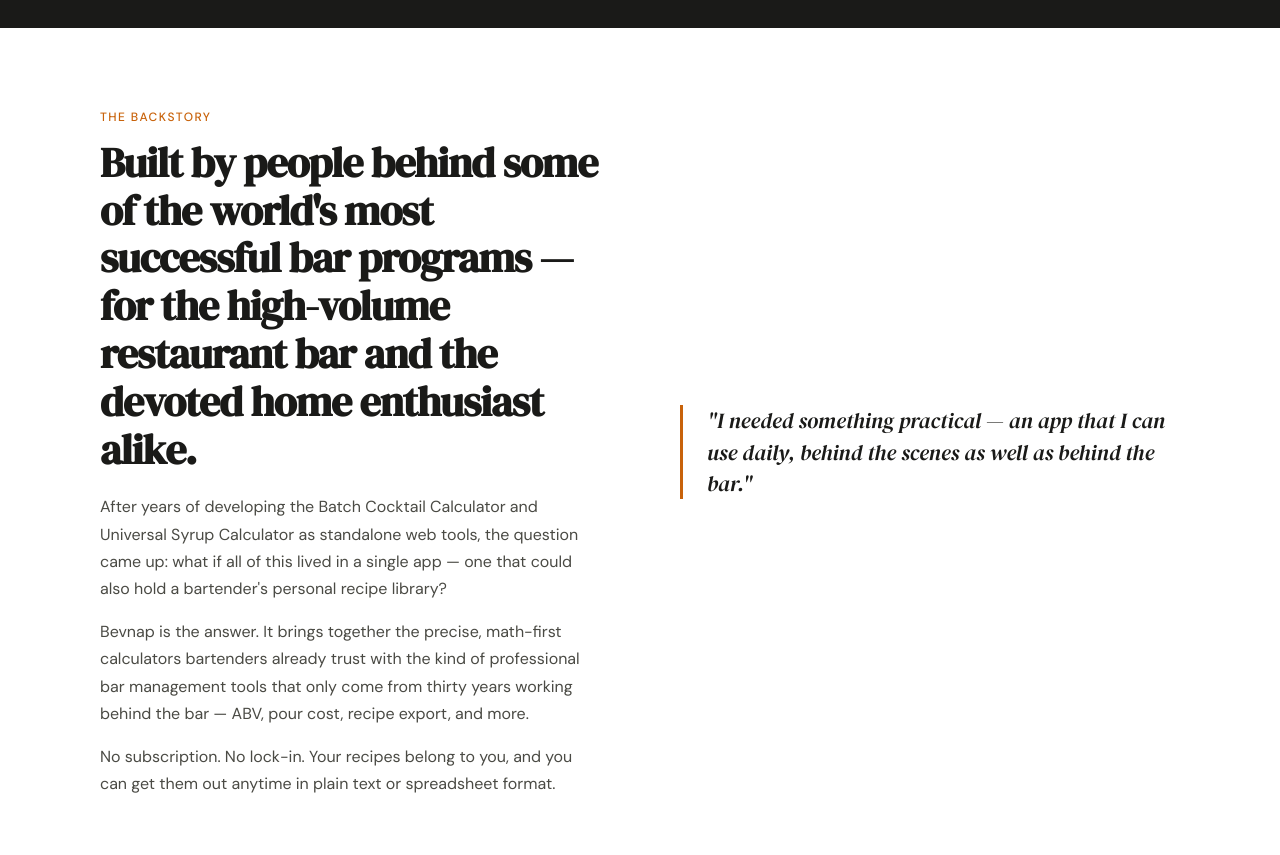
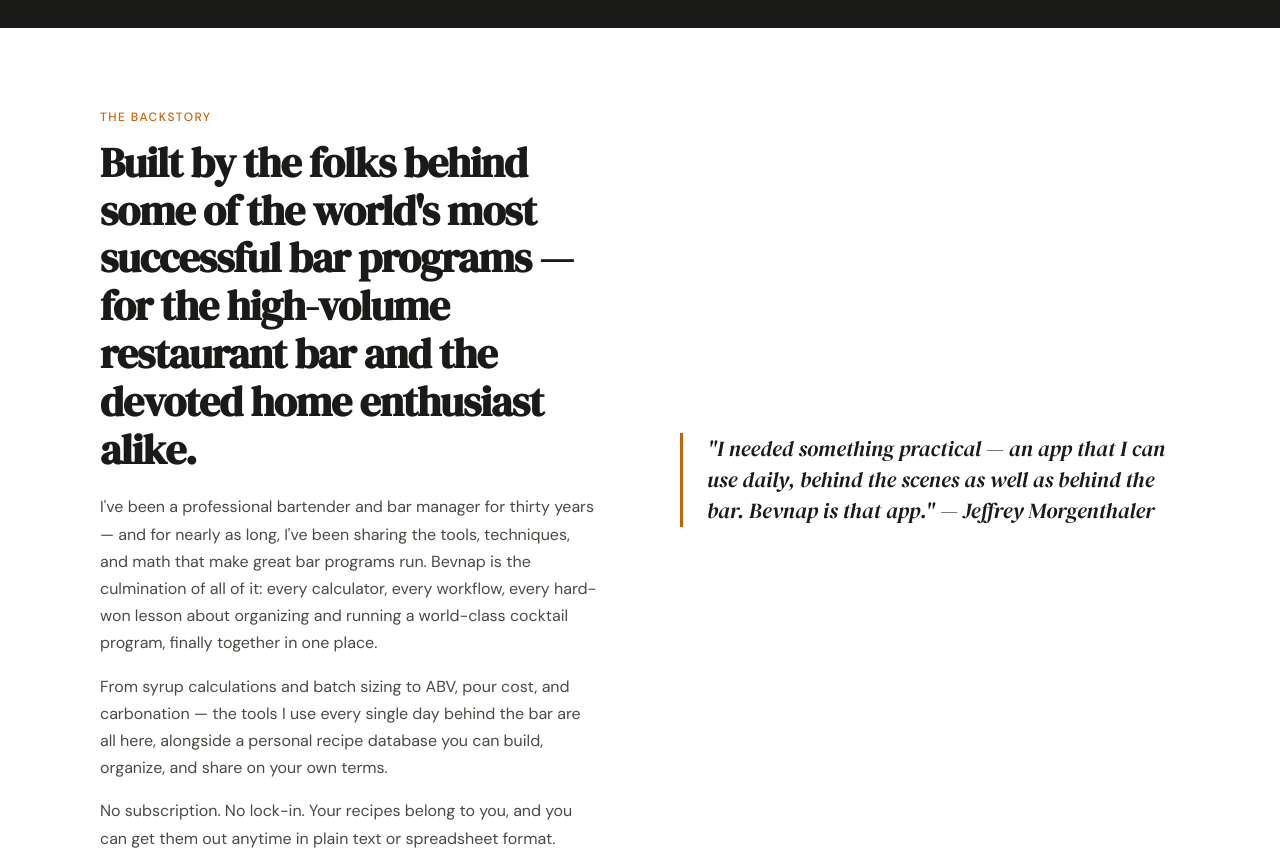
Before and after one commit to Syrupmath/bevnap, a plain HTML site: page index.html in a window 1280 px wide. Shown: the part 1640-2495 px from the top of the page. Drawn offline with Linux system fonts and the light colour scheme.

Commit message:
Add files via upload

```diff
--- a/index.html
+++ b/index.html
@@ -721,16 +721,18 @@
   <div class="section-inner about-grid">
     <div>
       <p class="section-label">The backstory</p>
-      <h2 class="section-title">Built by people behind some of the world's most successful bar programs — for the high-volume restaurant bar and the devoted home enthusiast alike.</h2>
+      <h2 class="section-title">Built by the folks behind some of the world's most successful bar programs — for the high-volume restaurant bar and the devoted home enthusiast alike.</h2>
       <div class="section-body">
-        <p>After years of developing the Batch Cocktail Calculator and Universal Syrup Calculator as standalone web tools, the question came up: what if all of this lived in a single app — one that could also hold a bartender's personal recipe library?</p>
-        <p>Bevnap is the answer. It brings together the precise, math-first calculators bartenders already trust with the kind of professional bar management tools that only come from thirty years working behind the bar — ABV, pour cost, recipe export, and more.</p>
+        <p>I've been a professional bartender and bar manager for thirty years — and for nearly as long, I've been sharing the tools, techniques, and math that make great bar programs run. Bevnap is the culmination of all of it: every calculator, every workflow, every hard-won lesson about organizing and running a world-class cocktail program, finally together in one place.</p>
+        <p>From syrup calculations and batch sizing to ABV, pour cost, and carbonation — the tools I use every single day behind the bar are all here, alongside a personal recipe database you can build, organize, and share on your own terms.</p>
         <p>No subscription. No lock-in. Your recipes belong to you, and you can get them out anytime in plain text or spreadsheet format.</p>
       </div>
     </div>
     <div>
       <blockquote class="about-pull">
-        "I needed something practical — an app that I can use daily, behind the scenes as well as behind the bar."
+        "I needed something practical — an app that I can use daily, behind the scenes as well as behind the bar. Bevnap is that app."
+
+        — Jeffrey Morgenthaler
       </blockquote>
     </div>
   </div>
```
